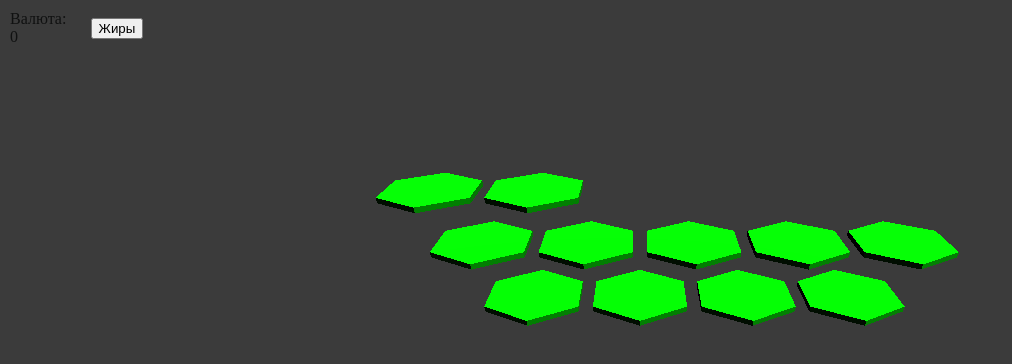
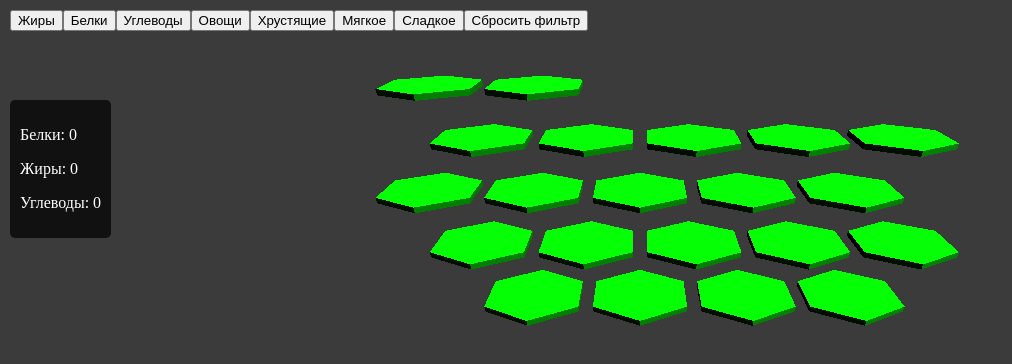
Before and after one commit to V8275/KworkWebGameThreeJS, a website with bundled scripts: page index.html in a window 1280 px wide. Shown: the whole page, without its empty margins (0-1012 px from the left). Built offline with nearby package versions, Linux system fonts and the light colour scheme; animation ran at ten frames a second.

Commit message:
updated code

```diff
--- a/index.html
+++ b/index.html
@@ -13,14 +13,35 @@
             position: absolute;
             top: 10px;
             left: 10px;
-            z-index: 1;
+            z-index: 10; /* Увеличиваем z-index для отображения поверх сцены */
+        }
+        #info {
+            position: absolute;
+            top: 100px; /* Позиция под кнопками */
+            left: 10px;
+            z-index: 10; /* Увеличиваем z-index для отображения поверх сцены */
+            color: white;
+            background-color: rgba(0, 0, 0, 0.7); /* Полупрозрачный фон для читаемости */
+            padding: 10px;
+            border-radius: 5px;
         }
     </style>
 </head>
 <body>
     <div id="buttonContainer">
-        <div id="currencyDisplay">Валюта: 0</div>
-        <button id="categoryButton">Жиры</button>
+        <button onclick="setCategory('жиры')">Жиры</button>
+        <button onclick="setCategory('белки')">Белки</button>
+        <button onclick="setCategory('углеводы')">Углеводы</button>
+        <button onclick="setCategory('овощи')">Овощи</button>
+        <button onclick="setCategory('хрустящие')">Хрустящие</button>
+        <button onclick="setCategory('мягкое')">Мягкое</button>
+        <button onclick="setCategory('сладкое')">Сладкое</button>
+        <button onclick="setCategory(null)">Сбросить фильтр</button>
+    </div>
+    <div id="info">
+        <p>Белки: <span id="proteinValue">0</span></p>
+        <p>Жиры: <span id="fatValue">0</span></p>
+        <p>Углеводы: <span id="carboValue">0</span></p>
     </div>
     <canvas id="canvas"></canvas>
     <script src="https://threejs.org/examples/fonts/helvetiker_regular.typeface.json"></script>
--- a/main.js
+++ b/main.js
@@ -1,7 +1,8 @@
 // Объявляем глобальные переменные
-let scene, camera, renderer;
+let scene, camera, renderer, fats = 0, proteins = 0, carbohydrates = 0;
 let hexObjects = []; // Массив для хранения объектов HexObject
 const targetPosition = new THREE.Vector3(-2, -2, 0); // Задайте целевую позицию
+let selectedCategory = null; // Переменная для хранения выбранной категории
 
 // Импортируем функции из других файлов
 import { HexObject } from './ingridient.js';
@@ -35,12 +36,52 @@ function init() {
     window.addEventListener('click', onMouseClick);
 }
 
+// Глобальная функция для установки выбранной категории
+window.setCategory = function(category) {
+    selectedCategory = category;
+    updateVisibleHexes();
+};
+
+// Функция для обновления видимости объектов
+function updateVisibleHexes() {
+    hexObjects.forEach(hex => {
+        if (selectedCategory === null || hex.categories.includes(selectedCategory)) {
+            hex.hexMesh.visible = true; // Показываем объект
+        } else {
+            hex.hexMesh.visible = false; // Скрываем объект
+        }
+    });
+}
+
 // Функция для размещения ингредиентов на гексах
 function placeIngredientsOnHexagons() {
-    const categories = ['жиры', 'овощи', 'белки', 'хрустящие'];
-    for (let i = 0; i < 11; i++) {
-        NewHex(null, 15, 8, 25, categories);
-    }
+    const ingredients = [
+        {fats: 5, proteins: 30, carbohydrates: 0, categories: ['белки'] },
+        {fats: 10, proteins: 25, carbohydrates: 0, categories: ['белки'] },
+        {fats: 15, proteins: 20, carbohydrates: 0, categories: ['жиры', 'белки'] },
+        {fats: 20, proteins: 3, carbohydrates: 12, categories: ['жиры', 'овощи'] },
+        {fats: 0, proteins: 3, carbohydrates: 7, categories: ['овощи'] },
+        {fats: 0, proteins: 1, carbohydrates: 10, categories: ['овощи'] },
+        {fats: 2, proteins: 8, carbohydrates: 50, categories: ['углеводы', 'хрустящие'] },
+        {fats: 0, proteins: 2, carbohydrates: 45, categories: ['углеводы'] },
+        {fats: 2, proteins: 7, carbohydrates: 40, categories: ['углеводы'] },
+        {fats: 15, proteins: 5, carbohydrates: 5, categories: ['жиры', 'хрустящие'] },
+        {fats: 10, proteins: 2, carbohydrates: 60, categories: ['сладкое'] },
+        {fats: 8, proteins: 3, carbohydrates: 25, categories: ['сладкое', 'мягкое'] },
+        {fats: 0, proteins: 1, carbohydrates: 27, categories: ['углеводы', 'сладкое'] },
+        {fats: 0, proteins: 0, carbohydrates: 25, categories: ['углеводы', 'сладкое'] },
+        {fats: 4, proteins: 10, carbohydrates: 5, categories: ['белки', 'мягкое'] },
+        {fats: 1, proteins: 11, carbohydrates: 4, categories: ['белки', 'мягкое'] },
+        {fats: 0, proteins: 1, carbohydrates: 3, categories: ['овощи'] },
+        {fats: 0, proteins: 1, carbohydrates: 6, categories: ['овощи'] },
+        {fats: 10, proteins: 2, carbohydrates: 50, categories: ['жиры', 'хрустящие'] },
+        {fats: 0, proteins: 2, carbohydrates: 60, categories: ['сладкое', 'углеводы'] },
+        {fats: 6, proteins: 3, carbohydrates: 16, categories: ['жиры', 'сладкое'] },
+    ];
+
+    ingredients.forEach(ingredient => {
+        NewHex(null, ingredient.fats, ingredient.proteins, ingredient.carbohydrates, ingredient.categories);
+    });
 }
 
 function NewHex(Object, fats, proteins, carbohydrates, categories) {
@@ -73,8 +114,6 @@ function positionHex(hex, height = 0) {
     hex.hexMesh.position.set(xOffset, yOffset + height, 0);
 }
 
-
-// Функция для обработки кликов
 function onMouseClick(event) {
     // Преобразуем координаты мыши в нормализованные устройства координат
     const mouse = new THREE.Vector2(
@@ -89,12 +128,27 @@ function onMouseClick(event) {
     // Проверяем пересечения с объектами
     const intersects = raycaster.intersectObjects(hexObjects.map(hex => hex.hexMesh));
 
+    console.log(intersects);
     if (intersects.length > 0) {
-        // Перемещаем первый найденный объект
+        // Получаем первый найденный объект
         const hex = intersects[0].object.userData.hexObject;
+
+        // Обновляем глобальные переменные
+        fats += hex.fats;
+        proteins += hex.proteins;
+        carbohydrates += hex.carbohydrates;
+
+        // Обновляем значения на странице
+        document.getElementById('proteinValue').textContent = proteins;
+        document.getElementById('fatValue').textContent = fats;
+        document.getElementById('carboValue').textContent = carbohydrates;
+
+        // Перемещаем объект к целевой позиции (если необходимо)
         hex.moveToTarget();
     }
 }
+
+
 
 // Функция для наклона всех объектов на сцене
 function tiltAllHexes(angle) {
```
